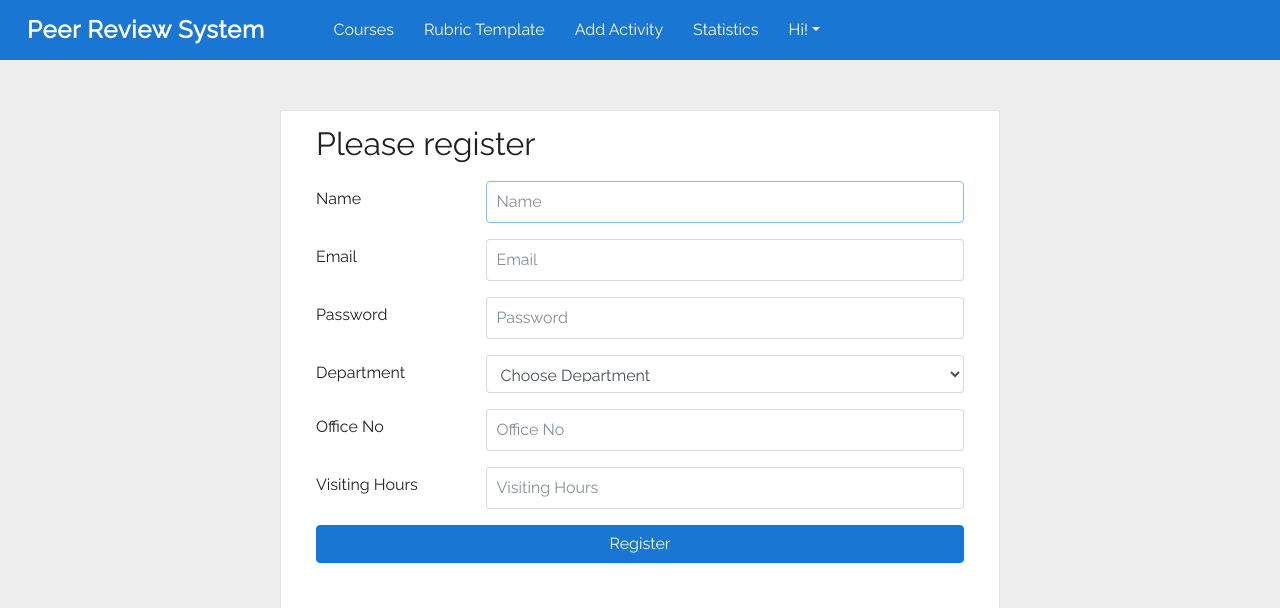
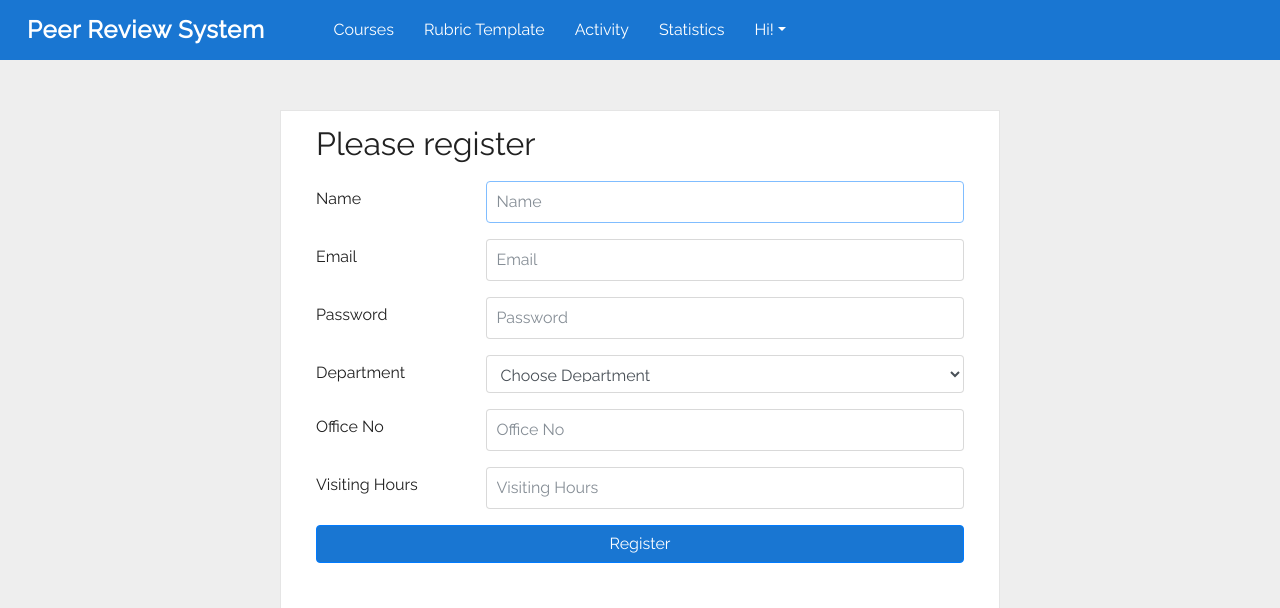
Before and after one commit to jainkuniya/p2preview, a Django app: page /signUp/ in a window 1280 px wide. Shown: the top 608 px of the page. Run offline with Django 3.2, Linux system fonts and the light colour scheme; some libraries are stand-ins or nearby versions.

Commit message:
Changed from add_activity to activity

```diff
--- a/p2preview/templates/p2preview/base.html
+++ b/p2preview/templates/p2preview/base.html
@@ -36,7 +36,7 @@
           <a href="/rubricTemplate">Rubric Template</a>
         </div>
         <div class="col-md-auto">
-          <a href="/activity">Add Activity</a>
+          <a href="/activity">Activity</a>
         </div>
         <div class="col-md-auto">
           <a href="/statistics">Statistics</a>
--- a/p2preview/urls.py
+++ b/p2preview/urls.py
@@ -12,5 +12,5 @@ urlpatterns = [
     url(r'^course/new/$', views.new_course_page),
     url(r'^rubricTemplate/$', views.rubric_template),
     url(r'^statistics/$', views.statistics_page),
-    url(r'^activity/$', views.add_activity),
+    url(r'^activity/$', views.activity),
 ]
--- a/p2preview/views.py
+++ b/p2preview/views.py
@@ -59,10 +59,10 @@ def home(request):
     else:
         return redirectToLogin()
 
-def add_activity(request):
+def activity(request):
     instrutor = validateInstructor(request.COOKIES.get('token'))
     if instrutor != -1:
-        template = loader.get_template('p2preview/add_activity.html')
+        template = loader.get_template('p2preview/activity.html')
         context = {
             'rubrics': Rubric.objects.filter(iId=instrutor[0]),
             'courses': Course.objects.filter(instructorId=instrutor[0]),
```
Also changed, not shown: p2preview/templates/p2preview/activity.html (renamed from p2preview/templates/p2preview/add_activity.html, +10 -4 lines).
